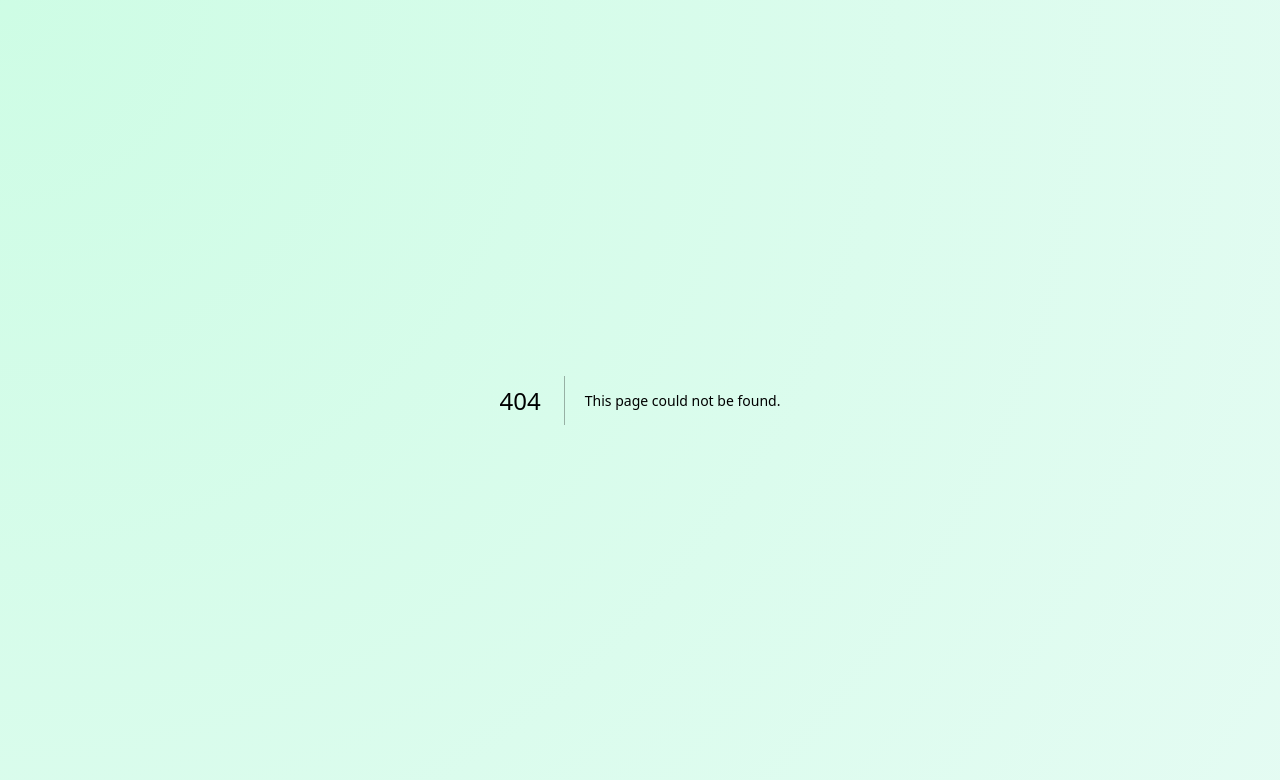
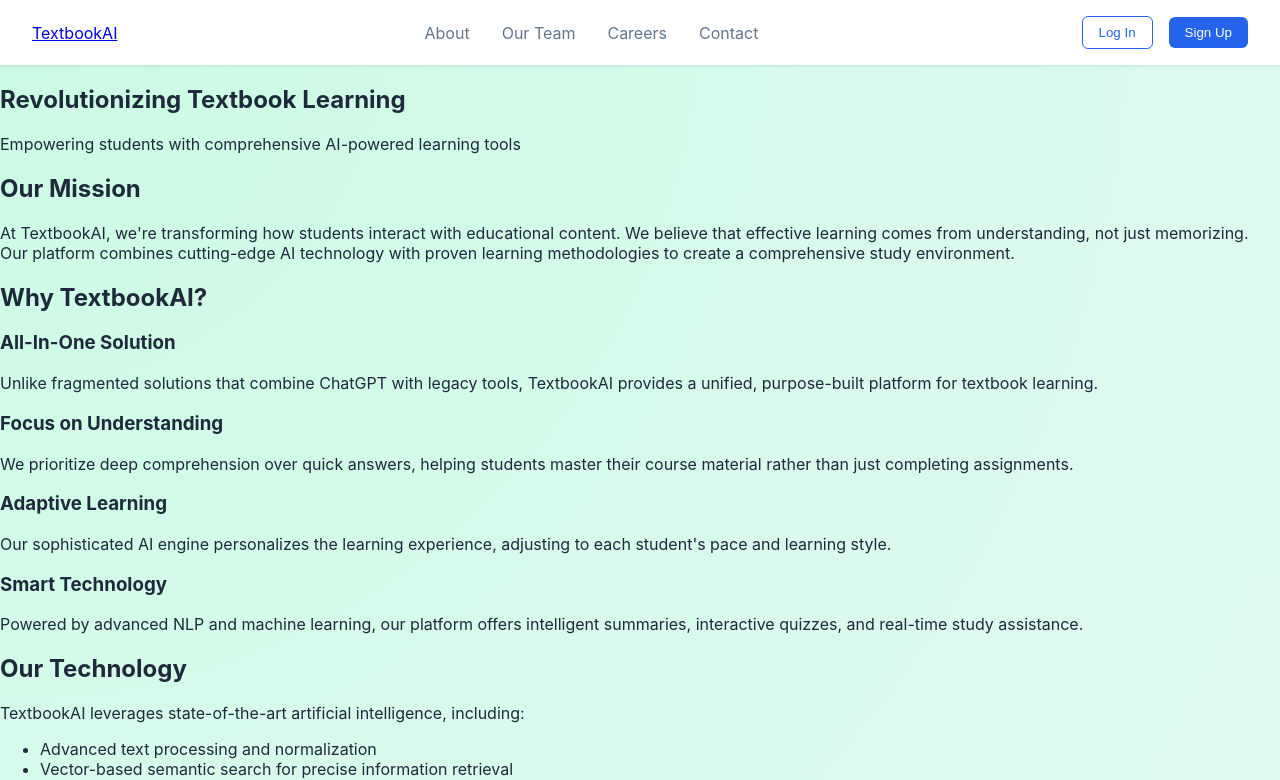
Before and after one commit to dalcontetsu/textbookai, a Next.js app: page /about in a window 1280 px wide. Before the commit this address had no page. Shown: the top 780 px of the page. Built offline with nearby package versions, Linux system fonts and the light colour scheme.

Commit message:
fixing placement of pages and headers/footers

```diff
--- a/pages/_app.js
+++ b/pages/_app.js
@@ -1,11 +1,14 @@
 import '../src/styles/globals.css'
-import AnimatedBackground from '../src/components/AnimatedBackground';
+import AnimatedBackground from '../src/components/AnimatedBackground'
+import Layout from '../src/components/layout/Layout'
 
 function MyApp({ Component, pageProps }) {
   return (
     <>
       <AnimatedBackground />
-      <Component {...pageProps} />
+      <Layout>
+        <Component {...pageProps} />
+      </Layout>
     </>
   )
 }
--- /dev/null
+++ b/pages/about.js
@@ -0,0 +1,56 @@
+export default function About() {
+  return (
+    <div className="about-container">
+      <section className="hero-section">
+        <h1>Revolutionizing Textbook Learning</h1>
+        <p className="tagline">Empowering students with comprehensive AI-powered learning tools</p>
+      </section>
+
+      <section className="mission-section">
+        <h2>Our Mission</h2>
+        <p>At TextbookAI, we're transforming how students interact with educational content. We believe that effective learning comes from understanding, not just memorizing. Our platform combines cutting-edge AI technology with proven learning methodologies to create a comprehensive study environment.</p>
+      </section>
+
+      <section className="why-us-section">
+        <h2>Why TextbookAI?</h2>
+        <div className="features-grid">
+          <div className="feature">
+            <h3>All-In-One Solution</h3>
+            <p>Unlike fragmented solutions that combine ChatGPT with legacy tools, TextbookAI provides a unified, purpose-built platform for textbook learning.</p>
+          </div>
+
+          <div className="feature">
+            <h3>Focus on Understanding</h3>
+            <p>We prioritize deep comprehension over quick answers, helping students master their course material rather than just completing assignments.</p>
+          </div>
+
+          <div className="feature">
+            <h3>Adaptive Learning</h3>
+            <p>Our sophisticated AI engine personalizes the learning experience, adjusting to each student's pace and learning style.</p>
+          </div>
+
+          <div className="feature">
+            <h3>Smart Technology</h3>
+            <p>Powered by advanced NLP and machine learning, our platform offers intelligent summaries, interactive quizzes, and real-time study assistance.</p>
+          </div>
+        </div>
+      </section>
+
+      <section className="technology-section">
+        <h2>Our Technology</h2>
+        <p>TextbookAI leverages state-of-the-art artificial intelligence, including:</p>
+        <ul>
+          <li>Advanced text processing and normalization</li>
+          <li>Vector-based semantic search for precise information retrieval</li>
+          <li>Adaptive learning algorithms that evolve with student progress</li>
+          <li>Real-time content generation and personalized feedback</li>
+        </ul>
+      </section>
+
+      <section className="vision-section">
+        <h2>Our Vision</h2>
+        <p>We envision a future where every student has access to intelligent, personalized learning tools that make education more effective and engaging. TextbookAI is leading this transformation by creating technology that understands not just the content, but how students learn.</p>
+      </section>
+    </div>
+  )
+}
--- a/pages/index.js
+++ b/pages/index.js
@@ -1,4 +1,3 @@
-import Layout from '../src/components/layout/Layout'
 import FileUpload from '@/components/FileUpload'
 import styles from '../src/styles/Home.module.css'
 import { useState } from 'react'
@@ -59,7 +58,6 @@
   }
 
   return (
-    <Layout>
       <div className="hero-section">
         <div className={styles["hero-content"]}>
           <h1>Transform Your Learning Experience</h1>
@@ -89,6 +87,5 @@
           <FileUpload />
         </div>
       </div>
-    </Layout>
   )
 }
--- a/src/components/layout/Layout.js
+++ b/src/components/layout/Layout.js
@@ -9,7 +9,7 @@
         </div>
 
         <div className="nav-links">
-          <Link href="/about">About</Link>
+          <Link href="/about" className="nav-link">About</Link>
           <Link href="/team">Our Team</Link>
           <Link href="/careers">Careers</Link>
           <Link href="/contact">Contact</Link>
```
Also changed, not shown: src/pages/about.js (deleted, +0 -8 lines), pages/careers.js (renamed from src/pages/careers.js), pages/contact.js (renamed from src/pages/contact.js), pages/team.js (renamed from src/pages/team.js), pages_app.js (added).
